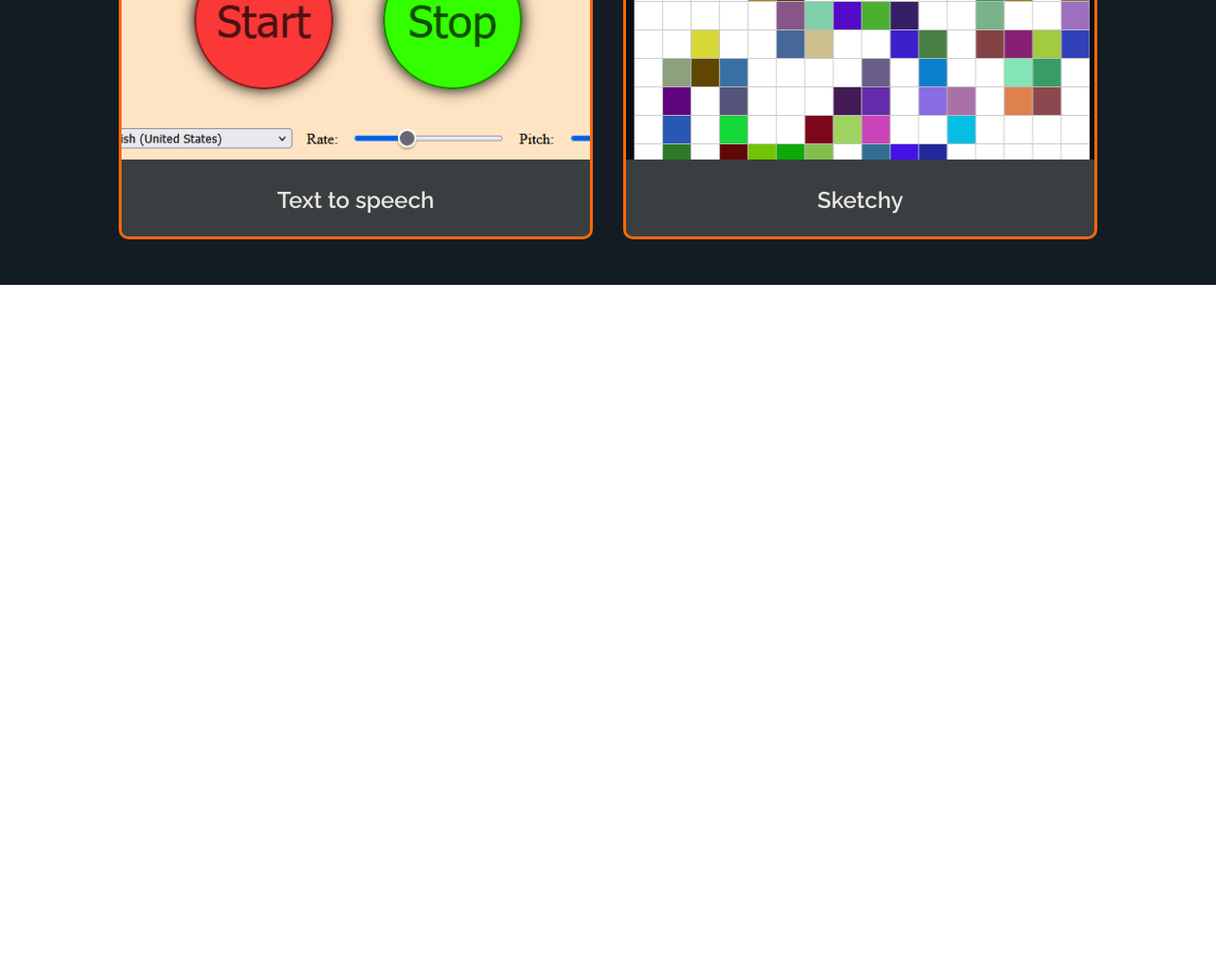
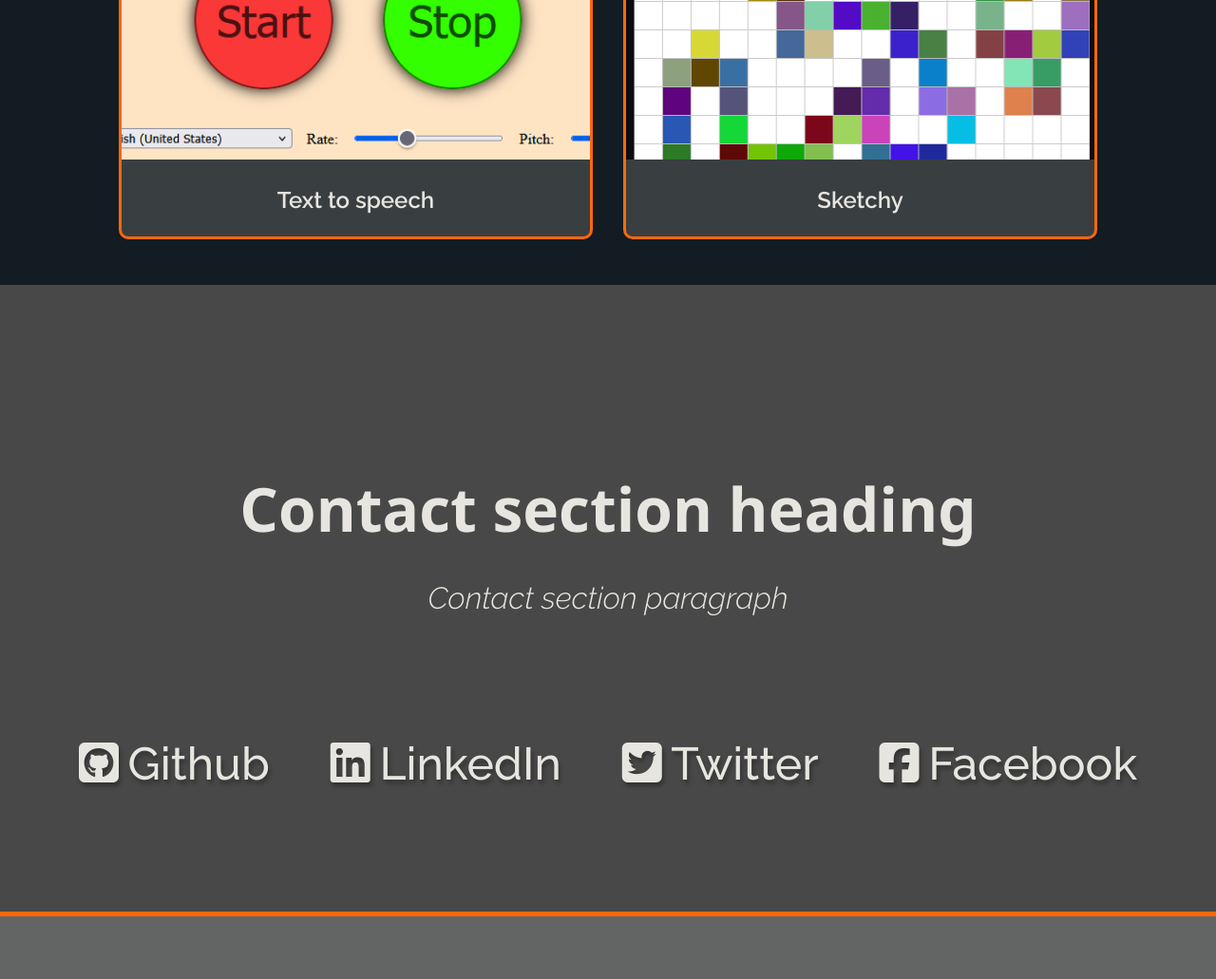
Before and after one commit to BadNamingSystem/Personal-portfolio, a website: page index.html in a window 1280 px wide. Shown: the part 1769-2800 px from the top of the page at 95% size. Before the commit the page ends 2069 px from the top, so only its background shows below. Drawn offline with Linux system fonts and the light colour scheme.

Commit message:
contact section, footer

```diff
--- a/index.html
+++ b/index.html
@@ -42,8 +42,17 @@
     </div>
 </section>
 <section id="contact-section">
+    <h1>Contact section heading</h1>
+    <p>Contact section paragraph</p>
+    <div class="socials-grid">
+        <a class="social-links" href="https://github.com/BadNamingSystem" target="_blank"><i class="fa-brands fa-square-github"></i><span class="social-span">Github</span></a>
+        <a class="social-links" href="#" target="_blank"><i class="fa-brands fa-linkedin"></i><span class="social-span">LinkedIn</span></a>
+        <a class="social-links" href="#" target="_blank"><i class="fa-brands fa-square-twitter"></i><span class="social-span">Twitter</span></a>
+        <a class="social-links" href="#" target="_blank"><i class="fa-brands fa-square-facebook"></i><span class="social-span">Facebook</span></a>
+    </div>
+</section>
+<footer id="footer">
 
-</section>
-<footer></footer>
+</footer>
 </body>
 </html>
--- a/style.css
+++ b/style.css
@@ -7,6 +7,10 @@
     --secondary-text-color: #FF8E47;
     --welcome-section: #333333;
     --project-section: #131B23;
+    --contact-section: #474847;
+    --footer: #636564;
+    --medium-text-shadow: 2px 4px 4px rgba(0, 0, 0, 0.3);
+    --hard-text-shadow: 4px 6px 6px rgba(0, 0, 0, 0.5);
 
     --header-font: "Segoe UI";
     --primary-font: Raleway;
@@ -37,6 +41,7 @@ body {
     position: fixed;
     top: 0;
     left: 0;
+    z-index: 999;
 }
 
 #navbar {
@@ -49,7 +54,7 @@ body {
 #navbar .nav-links {
     display: block;
     position: relative;
-    font-size: 1.3rem;
+    font-size: 1.5rem;
     font-family: var(--primary-font), sans-serif;
     font-weight: 700;
     text-decoration: none;
@@ -60,7 +65,7 @@ body {
 
 .nav-links:hover {
     transform: scale(1.2);
-    text-shadow: 2px 4px 4px rgba(0, 0, 0, 0.3);
+    text-shadow: var(--medium-text-shadow);
 }
 
 .nav-links::before,
@@ -139,7 +144,7 @@ body {
     flex-wrap: wrap;
     justify-content: center;
     gap: 2rem;
-    max-width: 80rem;   /* 1281px / 16px */
+    max-width: 80rem;   /* 1280px / 16px */
     margin: 0 auto;
 }
 
@@ -182,3 +187,61 @@ body {
 }
 
 /* ----- CONTACT SECTION ----- */
+#contact-section {
+    padding: 12rem 0 8rem;
+    background: var(--contact-section);
+    text-align: center;
+    color: var(--main-text-color);
+}
+
+#contact-section h1 {
+    font-family: var(--header-font), sans-serif;
+    font-size: 4rem;
+    margin-bottom: 2rem;
+}
+
+#contact-section p{
+    font-family: var(--primary-font), sans-serif;
+    font-size: 2rem;
+    font-style: italic;
+    font-weight: 300;
+}
+
+.socials-grid {
+    display: flex;
+    justify-content: center;
+    align-items: center;
+    gap: 4rem;
+}
+
+.social-links {
+    text-decoration: none;
+    margin: 8rem 0 0;
+    text-shadow: var(--medium-text-shadow);
+    transition: transform 0.3s ease, text-shadow 0.3s ease;
+}
+
+.social-links:hover {
+    transform: translateY(10px) skewY(5deg);
+    text-shadow: var(--hard-text-shadow);
+}
+
+.fa-brands,
+.social-span {
+    font-size: 3rem;
+    color: var(--main-text-color);
+}
+
+.social-span {
+    margin-left: 0.2em;
+    font-family: var(--primary-font), sans-serif;
+    font-weight: 500;
+}
+
+/* ----- FOOTER ----- */
+#footer {
+    width: 100%;
+    height: 10rem;
+    background: var(--footer);
+    border-top: 5px solid var(--navbar);
+}
```
